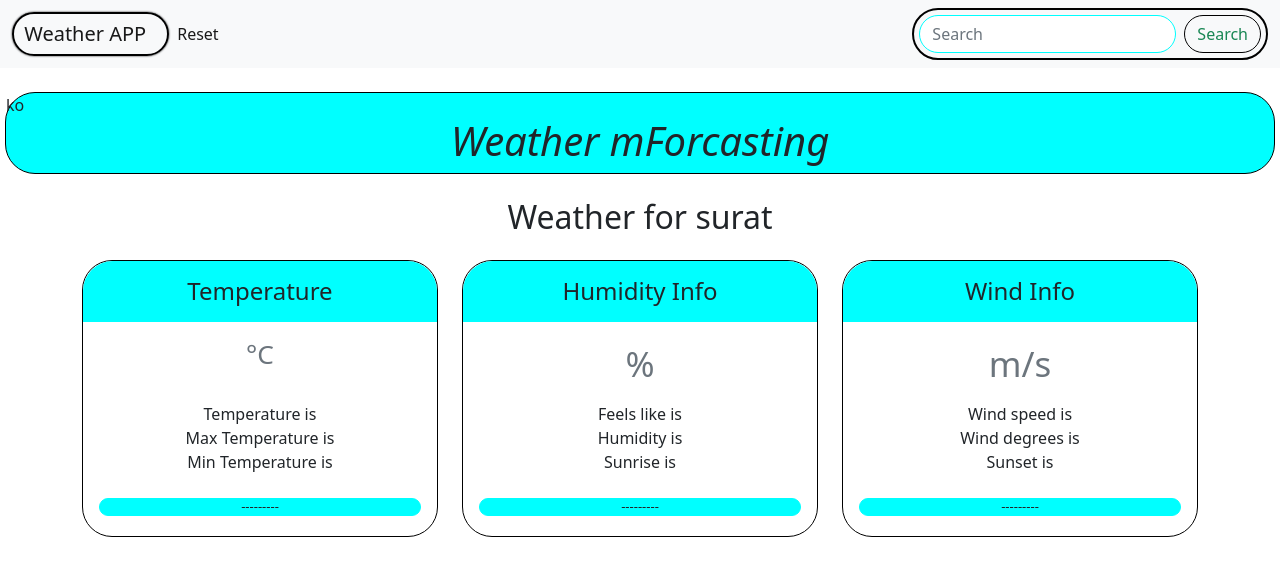
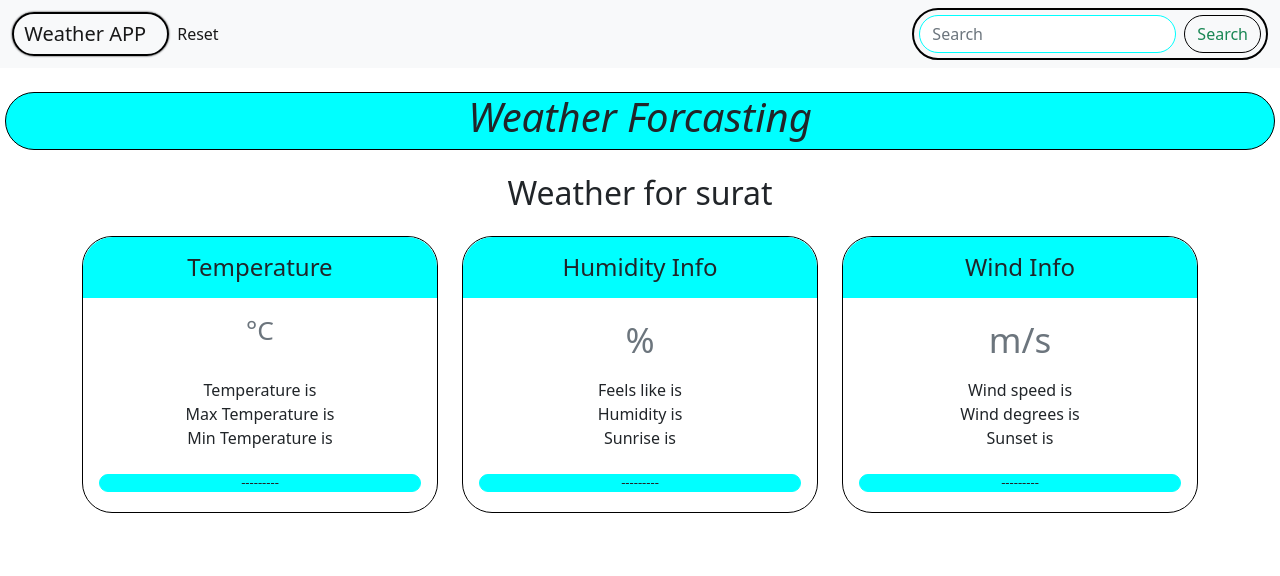
Before and after one commit to Prince188/meraweather.in, a plain HTML site: page index.html in a window 1280 px wide. Drawn offline with nearby package versions, Linux system fonts and the light colour scheme; no server answers.

Commit message:
Update index.html

```diff
--- a/index.html
+++ b/index.html
@@ -40,8 +40,8 @@
   </nav>
 <br>
   <div class="head">
-    ko
-   <h1 class="pri text-center"> Weather mForcasting</h1>
+
+   <h1 class="pri text-center"> Weather Forcasting</h1>
 
   </div>
 
```
